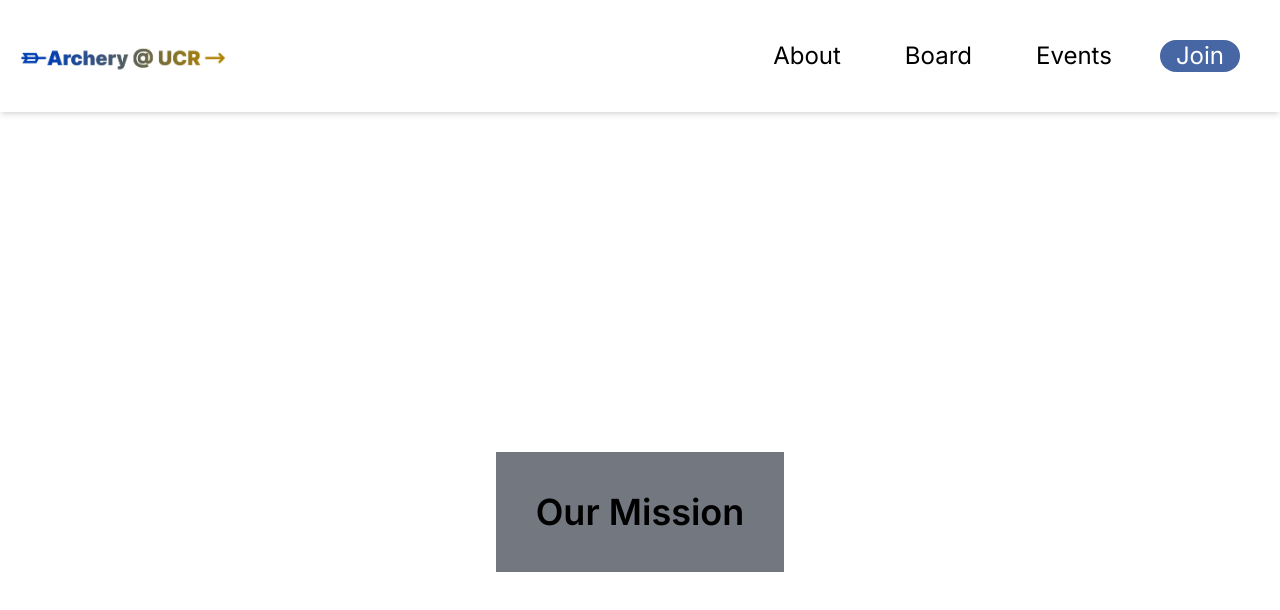
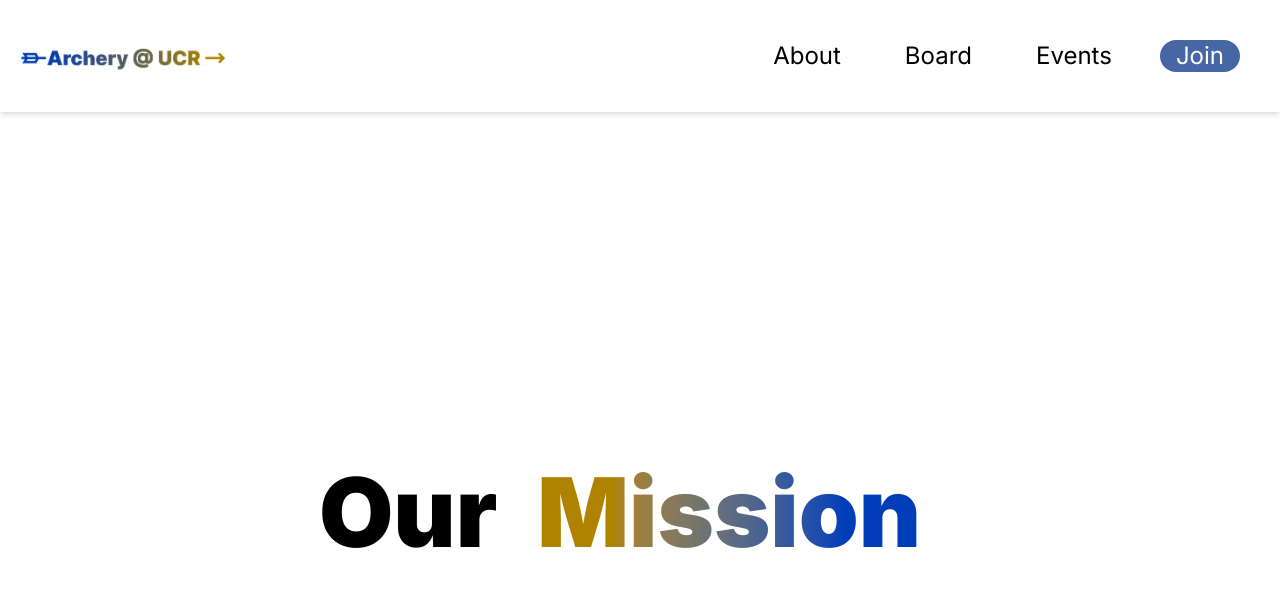
Before and after one commit to acm-ucr/archery-website, a Next.js app: page / in a window 1280 px wide. Shown: the top 610 px of the page. Built offline with nearby package versions, Linux system fonts and the light colour scheme.

Commit message:
Add Our Mission text with accurate gradient

```diff
--- a/src/app/page.tsx
+++ b/src/app/page.tsx
@@ -3,7 +3,7 @@ import Mission from "@/components/home/ourMission";
 const Home = () => {
   return (
     <div className="flex h-screen w-screen items-center justify-center">
-      <Mission title="Our Mission" />
+      <Mission title_our="Our" title_mission="Mission" />
     </div>
   );
 };
--- a/src/components/home/ourMission.tsx
+++ b/src/components/home/ourMission.tsx
@@ -1,13 +1,18 @@
-
 interface MissionProps {
-    title: string;
+  title_our: string;
+  title_mission: string;
 }
 
-const Mission = ({ title }: MissionProps) => {
+const Mission = ({ title_our, title_mission }: MissionProps) => {
   return (
-    <div className="bg-archery-grey-100 p-10 text-center text-4xl font-semibold text-archery-grey-800">
-      {title}
-    </div>
+    <>
+      <span className="text-center text-8xl font-black text-black">
+        {title_our}
+      </span>
+      <div className="from-archery-yellow-300 from-25% to-archery-blue-400 to-75% bg-gradient-to-r bg-clip-text p-10 text-center text-8xl font-black text-transparent">
+        {title_mission}
+      </div>
+    </>
   );
 };
 
```
